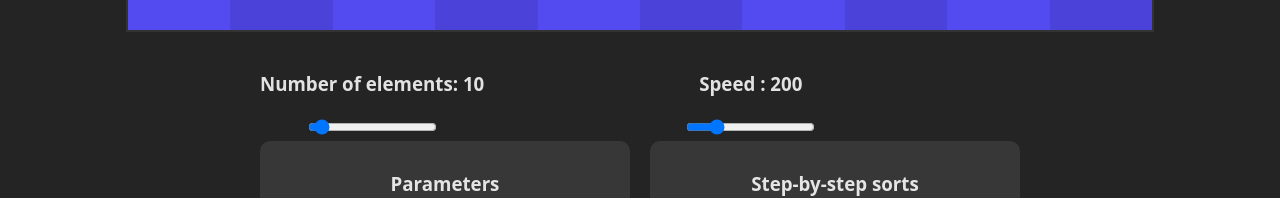
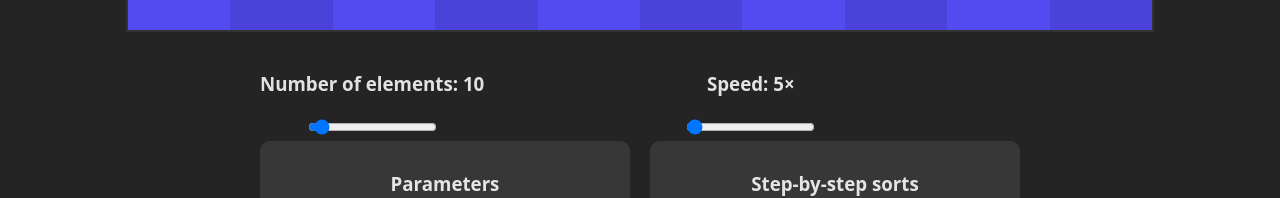
Before and after one commit to KohseyPower/sort, a React (Vite) app: page / in a window 1280 px wide. Shown: the part 398-596 px from the top of the page. Built offline with nearby package versions, Linux system fonts and the light colour scheme.

Commit message:
feat(ui): ad a speed slider

```diff
--- a/src/Simulator.tsx
+++ b/src/Simulator.tsx
@@ -8,6 +8,7 @@ import {
 import { shuffleElements } from "./utils";
 import BurgerMenu from "./UI/BurgerMenu/BurgerMenu";
 import { randomSortGenerator } from "./algorithms/RandomSort";
+import Slider from "./UI/Slider/Slider";
 
 export default function Simulator() {
   const [totalElements, setTotalElements] = useState(10);
@@ -149,15 +150,11 @@ export default function Simulator() {
               />
             </div>
             <div>
-              <h3>Speed : {sortSpeed}</h3>
-              <input
-                type="range"
-                min={0}
+              <Slider
+                label="Speed"
+                value={sortSpeed}
                 max={1000}
-                value={sortSpeed}
-                onChange={(e) => {
-                  setSortSpeed(Number(e.target.value));
-                }}
+                onChange={(newSpeed) => setSortSpeed(newSpeed)}
               />
             </div>
           </Styled.SlidersContainer>
--- /dev/null
+++ b/src/UI/Slider/Slider.tsx
@@ -0,0 +1,34 @@
+import { useEffect, useState } from "react";
+import type { SliderProps } from "./Slider.types";
+
+export default function Slider(props: SliderProps) {
+  const [sliderValue, setSliderValue] = useState(() => {
+    return Math.round(props.max / props.value);
+  });
+
+  useEffect(() => {
+    setSliderValue(Math.round(props.max / props.value));
+  }, [props.value, props.max]);
+
+  const handleChange = (e: React.ChangeEvent<HTMLInputElement>) => {
+    const speed = Number(e.target.value);
+    const newDelay = props.max / speed;
+    setSliderValue(speed);
+    props.onChange(newDelay);
+  };
+
+  return (
+    <div>
+      <h3>
+        {props.label}: {sliderValue}×
+      </h3>
+      <input
+        type="range"
+        min={1}
+        max={props.max}
+        value={sliderValue}
+        onChange={handleChange}
+      />
+    </div>
+  );
+}
```
Also changed, not shown: src/UI/Slider/Slider.types.ts (added, +18 -0 lines).
